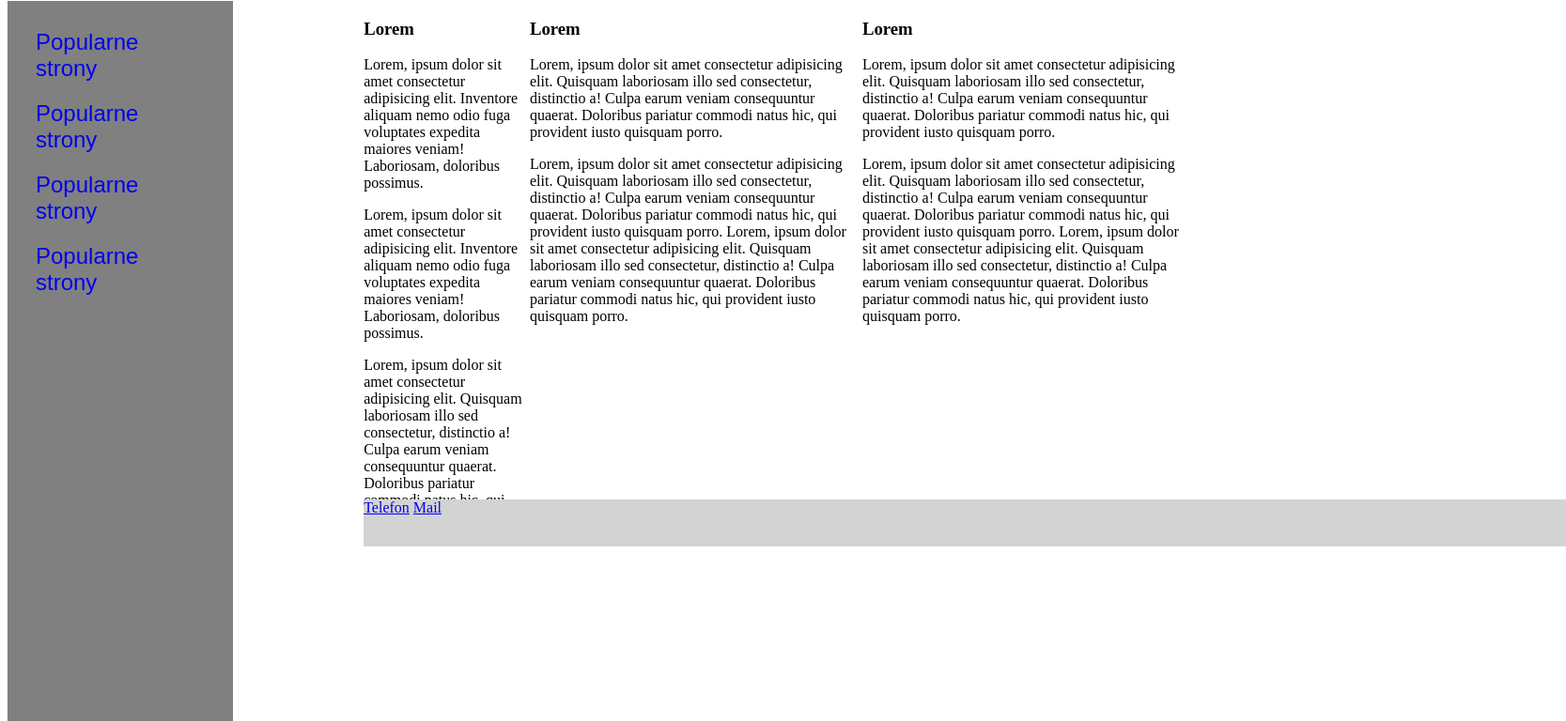
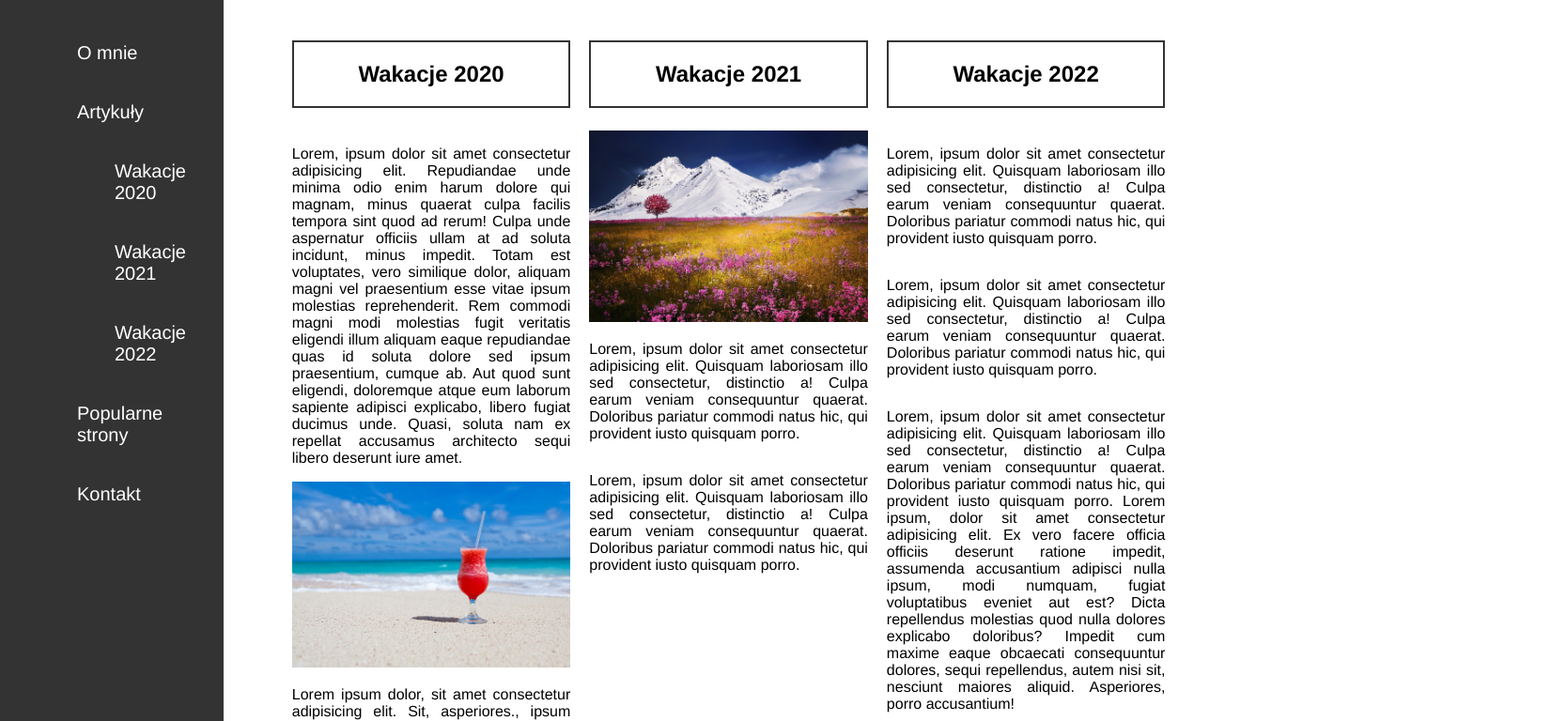
Before and after one commit to qkavska/html, a plain HTML site: page strona.html in a window 1280 px wide. Shown: the part 218-986 px from the top of the page at 94% size, 1667 px wide, since content can reach past the window. Before the commit the page ends 804 px from the top, so only its background shows below. Drawn offline with Linux system fonts and the light colour scheme.

Commit message:
poprawki

```diff
--- a/strona-style.css
+++ b/strona-style.css
@@ -1,120 +1,143 @@
 
-header, main, section, nav, article {
-    display:block;
-}
-
-#header{
-    background-color: lightgray;
-}
-
-.list li{
-    display: inline;
-
-}
-.list a{
-    color:white;
-    text-decoration: none;
-    font-size: 24px;
-    font-weight: bold;
-}
-
-.pierwsze{
-    margin:auto;
-    text-align: center;
-    font-family:Arial;
-    font-size:24px;
-    padding: 60px;
-    border: 2px solid black;
+html, body {
+height: 100%;
+margin:0;
+padding: 0;
 }
 
 
-.drugie{
-    margin:auto;
-    font-family:Arial;
-    font-size:medium;
-    padding: 10px;
-    text-align: center;
-    background-color: lightgray;
-}
-.drugie ul{
+.naglowek{
+font-size:24px;
+padding: 40px;
+border: 2px solid black;
+background-image: url(zdjecia/istockphoto-1414802501-612x612.jpg);
+background-repeat: no-repeat;
+background-size:cover;
 
 }
 
-.drugie a:hover, aside a:hover{
-    text-shadow: 2px 2px 10px black;
+.naglowek h2 {
+font-size: 44px;
+color:#333;
+font-family: 'Franklin Gothic Medium', 'Arial Narrow', Arial, sans-serif;
+}
+
+.strona{
+display: flex;
+
 }
 .aside{
-    height: 100%;
-    width: 200px;
-    float:left;
-    background-color: gray;
-    padding:20px;
-   position:fixed;
+width: 20%;
+height: 100%;
+float:left;
+display: flex;
+box-sizing: border-box;
+
 
 }
-.aside a {
-    display:block;
-    text-decoration: none;
-    font-family: arial;
-    font-size: 24px;
-    padding: 10px;
-    position:relative;
-    width: 30%;
-    }
 
-   .drugie a{
-    display:inline-block;
-    text-decoration: none;
-    font-family: arial;
-    font-size: 24px;
-    padding: 10px;
-    }
-.aside a:visited{
+.sidebar{
+background-color: #333;
+padding:20px;
+margin-left: auto;
+
+}
+
+.sidebar li {
+text-decoration: none;
+padding: 20px;
+list-style: none;
+margin-left: auto;
+display:flex;
+
+
+}
+
+.sidebar nav li a {
+font-size: 20px;
+text-decoration: none;
+font-family: 'Franklin Gothic Medium', 'Arial Narrow', Arial, sans-serif;
+color: white;
+margin-left: 2px;
+
+}
+.sidebar nav li a:hover{
 color:purple;
 }
 
-#main{
-    display: flex;
-    width: 70%;
-    position:static;
-    margin-left: auto;
 
-}
-.article1 {
+main{
+width: 80%;
+padding: 20px;
+box-sizing: border-box;
 float:left;
-width: 500px;
-margin-left:260px;
-text-align: justify;
-font-family: arial;
-font-size:20px;
-padding:20px;
-
-}
-.article2 {
-float:left;
-width: 500px;
-text-align: justify;
-font-family: arial;
-font-size:20px;
-padding:20px;
-height: 100%;
-}
-
-.article3 {
-float:left;
-width: 500px;
-text-align: justify;
-font-family: arial;
-font-size:20px;
-padding:20px;
 height: 100%;
 
 }
 
-.footer{
-position:absolute;
-bottom:0;
+.container{
+margin: 0 auto;
+float:left;
+
+}
+.row{
+display: flex;
+flex-wrap: wrap;
+}
+
+.section{
+width: 33%;
+box-sizing: border-box;
+padding: 10px;
+
+}
+
+.section h3{
+font-size: 24px;
+font-family:'Franklin Gothic Medium', 'Arial Narrow', Arial, sans-serif;
+text-align: center;
+border: 2px solid #333;
+padding: 20px;
+
+
+}
+
+.section img{
 width: 100%;
-height: 50px;
-background-color: lightgray;
+max-width: 400px;
+height: auto;
+align-items: center;
+
 }
+.section p {
+float: left;
+font-family: 'Franklin Gothic Medium', 'Arial Narrow', Arial, sans-serif;
+text-align: justify;
+}
+
+/* .stopka{
+box-sizing: border-box;
+background-color: #d3d3d3;
+position: absolute;
+
+}
+.stopka ul{
+display: flex;
+list-style: none;
+align-items: center;
+padding: 20px;
+
+}
+.stopka ul li a {
+font-family: 'Franklin Gothic Medium', 'Arial Narrow', Arial, sans-serif;
+font-size: 20px;
+text-decoration: none;
+color:#333;
+     */
+}
+
+body::after{
+content: "";
+display: table;
+clear:both;
+}
--- a/strona.html
+++ b/strona.html
@@ -11,51 +11,67 @@
 <body>
 
     <header id="header">
-        <h2 class="pierwsze">Mój blog</h2>
+        <div class="naglowek">
+            <h2>Mój blog</h2>
+        </div>
+
+    </header>
+<div class="strona">
+    <aside>
+        <div class="aside">
+            <div class="sidebar">
                 <nav>
-            <ul class="list">
+                    <ul>
                         <li><a href="#">O mnie</a></li>
-            <li><a href="#">O mnie</a></li>
-            <li><a href="#">O mnie</a></li>
-            <li><a href="#">O mnie</a></li>
+                        <li><a href="#">Artykuły</a></li>
+                            <ul>
+                                <li><a href="#">Wakacje 2020</a></li>
+                                <li><a href="#">Wakacje 2021</a></li>
+                                <li><a href="#">Wakacje 2022</a></li>
+                            </ul>
+                        <li><a href="#">Popularne strony</a></li>
+                        <li><a href="#">Kontakt</a></li>
                     </ul>
                 </nav>
-</header>
-
-<aside class="aside">
-    <a href="#">Popularne strony</a>
-    <a href="#">Popularne strony</a>
-    <a href="#">Popularne strony</a>
-    <a href="#">Popularne strony</a>
+            </div>
+        </div>
     </aside>
 
-    <main id="main">
-            <section>
-            <h3>Lorem</h3>
-            <p>Lorem, ipsum dolor sit amet consectetur adipisicing elit. Inventore aliquam nemo odio fuga voluptates expedita maiores veniam! Laboriosam, doloribus possimus.</p>
-            <p>Lorem, ipsum dolor sit amet consectetur adipisicing elit. Inventore aliquam nemo odio fuga voluptates expedita maiores veniam! Laboriosam, doloribus possimus.</p>
-            Lorem, ipsum dolor sit amet consectetur adipisicing elit. Quisquam laboriosam illo sed consectetur, distinctio a! Culpa earum veniam consequuntur quaerat. Doloribus pariatur commodi natus hic, qui provident iusto quisquam porro.
-        </section>
-        <section>
-        <h3>Lorem</h3>
+    <main id="main" class="main">
+        <div class = "container">
+            <div class="row">
+                <div class="section">
+                    <h3>Wakacje 2020</h3>
+                    <p>Lorem, ipsum dolor sit amet consectetur adipisicing elit. Repudiandae unde minima odio enim harum dolore qui magnam, minus quaerat culpa facilis tempora sint quod ad rerum! Culpa unde aspernatur officiis ullam at ad soluta incidunt, minus impedit. Totam est voluptates, vero similique dolor, aliquam magni vel praesentium esse vitae ipsum molestias reprehenderit. Rem commodi magni modi molestias fugit veritatis eligendi illum aliquam eaque repudiandae quas id soluta dolore sed ipsum praesentium, cumque ab. Aut quod sunt eligendi, doloremque atque eum laborum sapiente adipisci explicabo, libero fugiat ducimus unde. Quasi, soluta nam ex repellat accusamus architecto sequi libero deserunt iure amet.</p>
+                    <img src="zdjecia/drink-84533_1280.jpg">
+                    <p>Lorem ipsum dolor, sit amet consectetur adipisicing elit. Sit, asperiores., ipsum dolor sit amet consectetur adipisicing elit. Quisquam laboriosam illo sed consectetur, distinctio a! Culpa earum veniam consequuntur quaerat. Doloribus pariatur commodi natus hic, qui provident iusto quisquam porro. </p>
+                </div>
+                <div class="section">
+                    <h3>Wakacje 2021</h3>
+                    <img src="zdjecia/mountains-757731_1280.jpg">
+                    <p>Lorem, ipsum dolor sit amet consectetur adipisicing elit. Quisquam laboriosam illo sed consectetur, distinctio a! Culpa earum veniam consequuntur quaerat. Doloribus pariatur commodi natus hic, qui provident iusto quisquam porro.
                     <p>Lorem, ipsum dolor sit amet consectetur adipisicing elit. Quisquam laboriosam illo sed consectetur, distinctio a! Culpa earum veniam consequuntur quaerat. Doloribus pariatur commodi natus hic, qui provident iusto quisquam porro.</p>
-        Lorem, ipsum dolor sit amet consectetur adipisicing elit. Quisquam laboriosam illo sed consectetur, distinctio a! Culpa earum veniam consequuntur quaerat. Doloribus pariatur commodi natus hic, qui provident iusto quisquam porro.
-        Lorem, ipsum dolor sit amet consectetur adipisicing elit. Quisquam laboriosam illo sed consectetur, distinctio a! Culpa earum veniam consequuntur quaerat. Doloribus pariatur commodi natus hic, qui provident iusto quisquam porro.
-        </section>
-        <section>
-        <article>
-        <h3>Lorem</h3>
+                    </div>
+                <div class="section">
+                    <h3>Wakacje 2022</h3>
                     <p>Lorem, ipsum dolor sit amet consectetur adipisicing elit. Quisquam laboriosam illo sed consectetur, distinctio a! Culpa earum veniam consequuntur quaerat. Doloribus pariatur commodi natus hic, qui provident iusto quisquam porro.</p>
-        Lorem, ipsum dolor sit amet consectetur adipisicing elit. Quisquam laboriosam illo sed consectetur, distinctio a! Culpa earum veniam consequuntur quaerat. Doloribus pariatur commodi natus hic, qui provident iusto quisquam porro.
-        Lorem, ipsum dolor sit amet consectetur adipisicing elit. Quisquam laboriosam illo sed consectetur, distinctio a! Culpa earum veniam consequuntur quaerat. Doloribus pariatur commodi natus hic, qui provident iusto quisquam porro.
-        </article>
-    </section>
+                    <p>Lorem, ipsum dolor sit amet consectetur adipisicing elit. Quisquam laboriosam illo sed consectetur, distinctio a! Culpa earum veniam consequuntur quaerat. Doloribus pariatur commodi natus hic, qui provident iusto quisquam porro.</p>
+                    <p>Lorem, ipsum dolor sit amet consectetur adipisicing elit. Quisquam laboriosam illo sed consectetur, distinctio a! Culpa earum veniam consequuntur quaerat. Doloribus pariatur commodi natus hic, qui provident iusto quisquam porro. Lorem ipsum, dolor sit amet consectetur adipisicing elit. Ex vero facere officia officiis deserunt ratione impedit, assumenda accusantium adipisci nulla ipsum, modi numquam, fugiat voluptatibus eveniet aut est? Dicta repellendus molestias quod nulla dolores explicabo doloribus? Impedit cum maxime eaque obcaecati consequuntur dolores, sequi repellendus, autem nisi sit, nesciunt maiores aliquid. Asperiores, porro accusantium!</p>
+                    <img src="zdjecia/poland-823977_1280.jpg">
+                </div>
+            </div>
+        </div>
 
-<footer class="footer">
-    <a href="tel:556210559">Telefon<a>
-    <a href="mailto:xyz@gmail.com">Mail</a>
-    </footer>
+    <!-- <footer>
+        <div class="stopka">
+            <ul>
+                <li><a href="tel:556210559">Telefon<a><li>
+                <li><a href="mailto:xyz@gmail.com">Mail</a><li>
+            </ul>
+        </div>
+    </footer> -->
     </main>
+</div>
 </body>
 
 </html>
```
Also changed, not shown: zdjecia/drink-84533_1280.jpg (added), zdjecia/istockphoto-1414802501-612x612.jpg (added), zdjecia/mountains-757731_1280.jpg (added), zdjecia/poland-823977_1280.jpg (added). Lines whose indentation alone changed are shown as unchanged.
